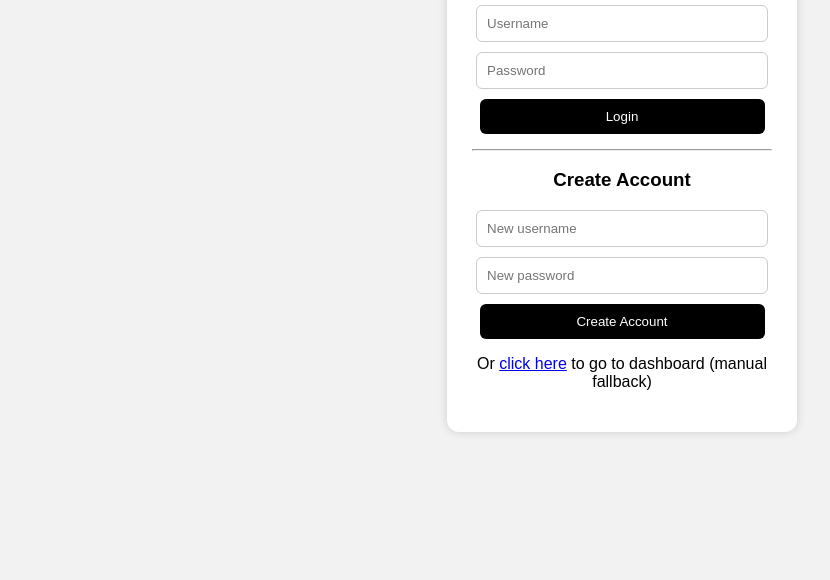
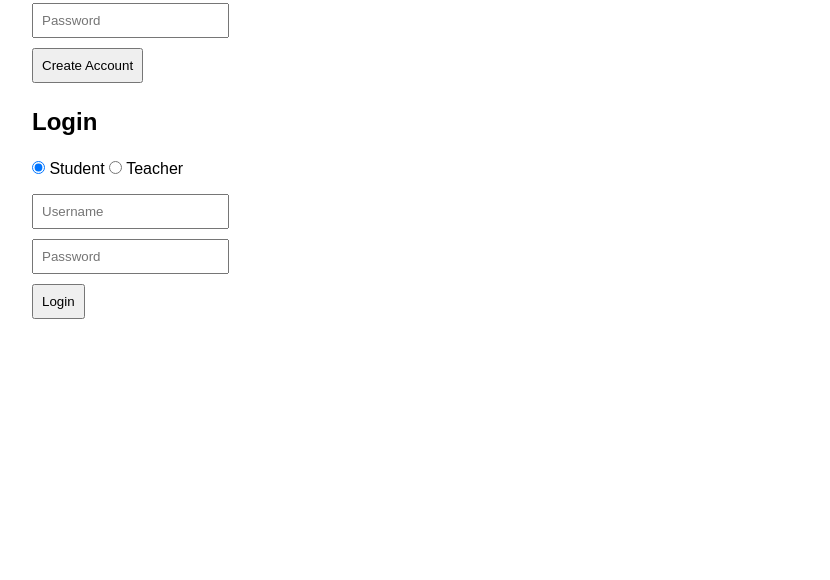
Before and after one commit to zgames786/Hackathon-P1, a plain HTML site: page index.html in a window 1280 px wide. Shown: the part 236-816 px from the top of the page, without its empty margins (18-848 px from the left). Drawn offline with Linux system fonts and the light colour scheme.

Commit message:
Update index.html

```diff
--- a/index.html
+++ b/index.html
@@ -1,82 +1,67 @@
 <!DOCTYPE html>
 <html lang="en">
 <head>
-  <meta charset="UTF-8">
-  <title>Login</title>
-  <style>
-    body {
-      font-family: Arial, sans-serif;
-      background: #f2f2f2;
-      display: flex;
-      justify-content: center;
-      align-items: center;
-      height: 100vh;
-    }
-    .box {
-      background: white;
-      padding: 25px;
-      width: 300px;
-      border-radius: 12px;
-      box-shadow: 0 0 10px rgba(0,0,0,0.15);
-      text-align: center;
-    }
-    input {
-      width: 90%;
-      padding: 10px;
-      margin-bottom: 10px;
-      border-radius: 6px;
-      border: 1px solid #ccc;
-    }
-    button {
-      width: 95%;
-      padding: 10px;
-      background: black;
-      color: white;
-      border: none;
-      border-radius: 6px;
-      cursor: pointer;
-    }
-    button:hover { opacity: 0.85; }
-    #error { color:red; margin-top:10px; }
-  </style>
+<meta charset="UTF-8">
+<title>Login / Create Account</title>
+<style>
+body { font-family: Arial, sans-serif; margin:50px; }
+input, button { margin:5px 0; padding:8px; }
+.type-select { margin:10px 0; }
+</style>
 </head>
 <body>
+<h1>Homework Tracker MVP</h1>
 
-<div class="box">
-  <h2>Login</h2>
-  <input id="user" placeholder="Username">
-  <input id="pass" type="password" placeholder="Password">
-  <button onclick="login()">Login</button>
+<h2>Create Account</h2>
+<div class="type-select">
+  <label><input type="radio" name="createType" value="student" checked> Student</label>
+  <label><input type="radio" name="createType" value="teacher"> Teacher</label>
+</div>
+<input type="text" id="createUsername" placeholder="Username"><br>
+<input type="password" id="createPassword" placeholder="Password"><br>
+<button onclick="createAccount()">Create Account</button>
 
-  <hr style="margin:15px 0;">
-  <h3>Create Account</h3>
-  <input id="newuser" placeholder="New username">
-  <input id="newpass" type="password" placeholder="New password">
-  <button onclick="createAccount()">Create Account</button>
-
-  <p id="error"></p>
-  <p>Or <a href="home.html">click here</a> to go to dashboard (manual fallback)</p>
+<h2>Login</h2>
+<div class="type-select">
+  <label><input type="radio" name="loginType" value="student" checked> Student</label>
+  <label><input type="radio" name="loginType" value="teacher"> Teacher</label>
 </div>
+<input type="text" id="loginUsername" placeholder="Username"><br>
+<input type="password" id="loginPassword" placeholder="Password"><br>
+<button onclick="login()">Login</button>
 
 <script>
-function createAccount() {
-  let user = document.getElementById("newuser").value.trim();
-  let pass = document.getElementById("newpass").value.trim();
-  if(!user || !pass){ document.getElementById("error").innerText="Enter username & password."; return;}
-  localStorage.setItem("user_" + user, pass);
-  document.getElementById("error").innerText="Account created!";
+function createAccount(){
+    let type = document.querySelector('input[name="createType"]:checked').value;
+    let username = document.getElementById("createUsername").value.trim();
+    let password = document.getElementById("createPassword").value.trim();
+    if(!username || !password){ alert("Fill in username and password"); return; }
+
+    let key = type + "_" + username;
+    if(localStorage.getItem(key)){ alert("Account already exists"); return; }
+
+    localStorage.setItem(key, JSON.stringify({password: password}));
+    alert(type.charAt(0).toUpperCase()+type.slice(1)+" account created!");
 }
 
-function login() {
-  let user = document.getElementById("user").value.trim();
-  let pass = document.getElementById("pass").value.trim();
-  let stored = localStorage.getItem("user_" + user);
-  if(stored === pass){
-    sessionStorage.setItem("currentUser", user);
-    window.location.href="home.html";
-  } else { document.getElementById("error").innerText="Incorrect login."; }
+function login(){
+    let type = document.querySelector('input[name="loginType"]:checked').value;
+    let username = document.getElementById("loginUsername").value.trim();
+    let password = document.getElementById("loginPassword").value.trim();
+    if(!username || !password){ alert("Fill in username and password"); return; }
+
+    let key = type + "_" + username;
+    let data = JSON.parse(localStorage.getItem(key));
+    if(!data){ alert("Account not found"); return; }
+    if(data.password !== password){ alert("Incorrect password"); return; }
+
+    // Save session
+    sessionStorage.setItem("currentUser", username);
+    sessionStorage.setItem("currentType", type);
+
+    // Redirect to home/dashboard
+    window.location.href = "home.html";
 }
 </script>
-
 </body>
 </html>
```
